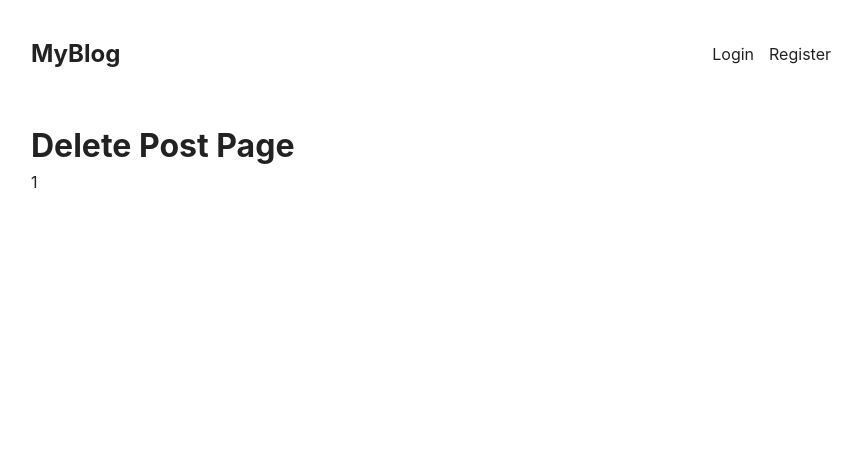
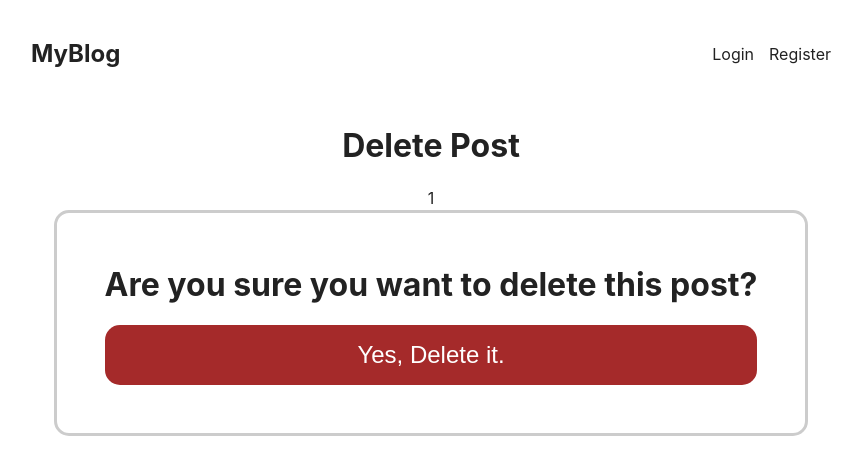
Before and after one commit to T4R0TARO/blog-app, a React (Vite) app in the folder client/: page /delete/1 in a window 1280 px wide. Shown: the top 474 px of the page, without its empty margins (209-1071 px from the left). Built offline with nearby package versions, Linux system fonts and the light colour scheme; no server answers; the HTML template or start-up script is replaced by a standard one.

Commit message:
setup: confirm delete page styles

```diff
--- a/client/src/App.css
+++ b/client/src/App.css
@@ -39,7 +39,6 @@ header {
   align-items: center;
   margin-bottom: 50px;
   margin-top: 20px;
-  /* border: 1px solid blue; */
 }
 
 header a {
@@ -56,6 +55,13 @@ header nav {
   display: flex;
   gap: 15px;
   /* border: 1px solid red; */
+}
+
+@media screen and (max-width: 500px) {
+  header {
+    display: flex;
+    flex-direction: column;
+  }
 }
 
 div.post {
@@ -206,3 +212,52 @@ div.post-page a.delete-btn {
 a svg {
   height: 20px;
 }
+
+/* Delete Button Styles */
+div.confirm-delete-container {
+  display: flex;
+  flex-direction: column;
+  justify-content: center;
+  align-items: center;
+  padding: 3rem;
+  border: 3px solid #ccc;
+  border-radius: 15px;
+  text-align: center;
+}
+
+div.delete-page-container {
+  display: flex;
+  flex-direction: column;
+  justify-content: center;
+  align-items: center;
+}
+
+div.delete-page-container h1 {
+  padding-bottom: 1rem;
+}
+
+div.confirm-delete-container h3 {
+  font-size: 2rem;
+  padding-bottom: 1rem;
+}
+
+.confirm-delete-btn {
+  background: #a52a2a;
+  font-size: 1.5rem;
+  padding: 1rem;
+  cursor: pointer;
+  border-radius: 15px;
+}
+
+@media screen and (max-width: 500px) {
+  div.confirm-delete-container h3 {
+    font-size: 1rem;
+  }
+  .confirm-delete-btn {
+    font-size: 12px;
+  }
+}
+
+.confirm-delete-btn:hover {
+  background: red;
+}
--- a/client/src/pages/DeletePost.jsx
+++ b/client/src/pages/DeletePost.jsx
@@ -2,10 +2,20 @@ import { useParams } from "react-router-dom";
 
 const DeletePost = () => {
   const { id } = useParams();
+
+  const handleDeletePost = () => {
+    return console.log("delete post...");
+  };
   return (
-    <div>
-      <h1>Delete Post Page</h1>
+    <div className="delete-page-container">
+      <h1>Delete Post</h1>
       {id}
+      <div className="confirm-delete-container">
+        <h3>Are you sure you want to delete this post?</h3>
+        <button className="confirm-delete-btn" onClick={handleDeletePost}>
+          Yes, Delete it.
+        </button>
+      </div>
     </div>
   );
 };
```
